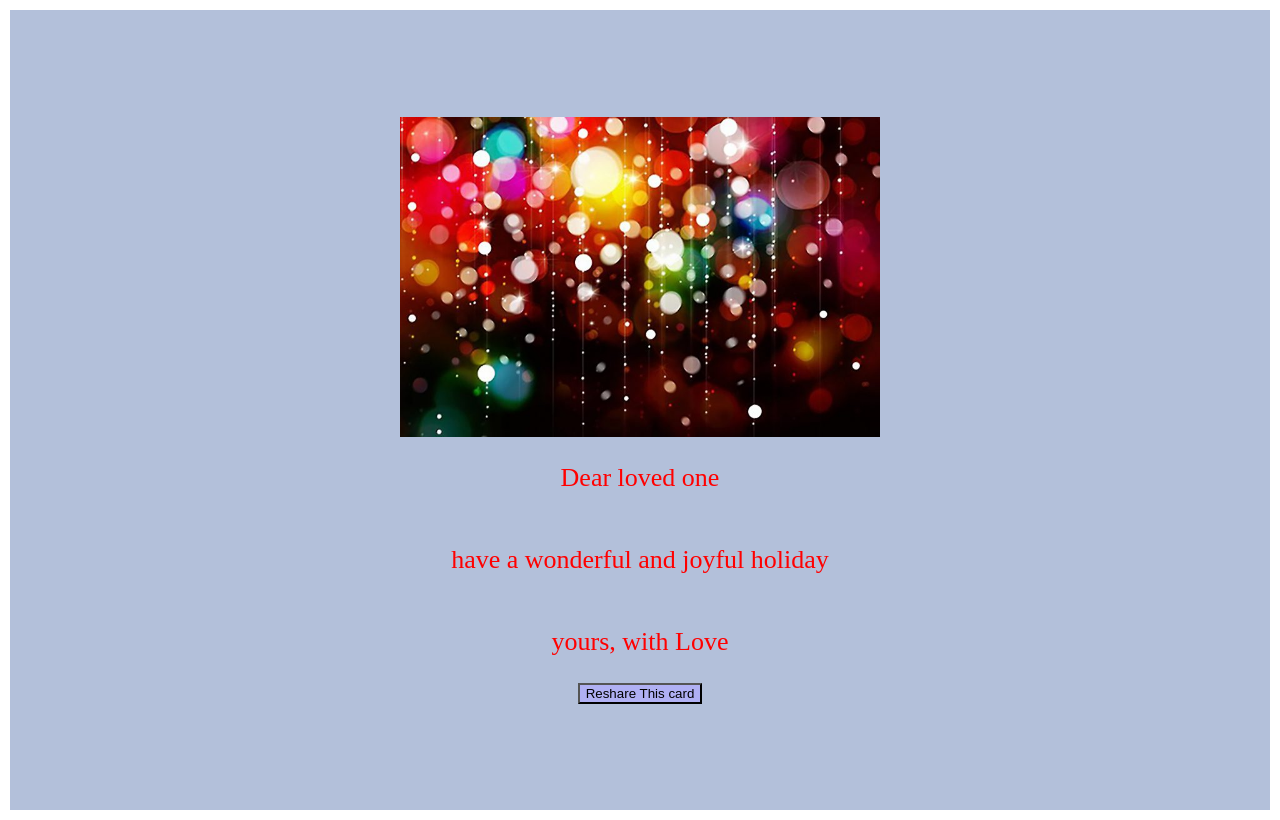
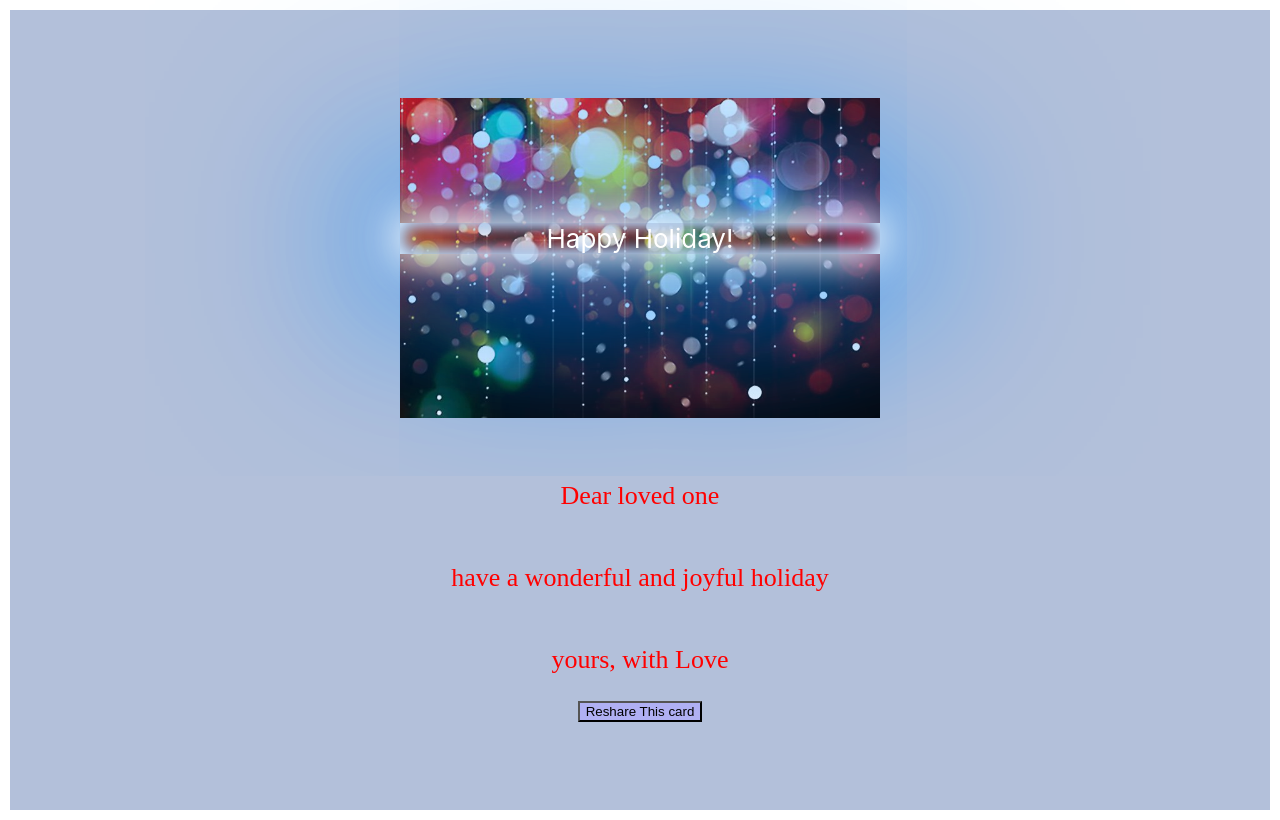
Before and after one commit to Tesfa-Worku/ecard, a React (Create React App) app: page / in a window 1280 px wide. Built offline with nearby package versions, Linux system fonts and the light colour scheme; a web font is replaced by a local one.

Commit message:
feat(animation): add animation to e-card #15

```diff
--- a/src/App.css
+++ b/src/App.css
@@ -23,6 +23,44 @@ body {
   color: white;
 }
 
+.neon-light {
+  transform: translate(-0%, -650%);
+  box-shadow: 0 0 40px 5px #fff, inset 0 0 20px #fff, 0 0 160px 20px #08f,
+    inset 0 0 20px #08f, 0 0 320px 30px #08f, inset 0 0 20px rgb(194, 124, 124);
+  animation: run 1s linear infinite;
+}
+
+@keyframes run {
+  0% {
+    left: 35%;
+    opacity: 0;
+  }
+  2% {
+    left: 35%;
+    opacity: 1;
+  }
+  4% {
+    left: 35%;
+    opacity: 0;
+  }
+  6% {
+    left: 35%;
+    opacity: 1;
+  }
+  8% {
+    left: 35%;
+    opacity: 0;
+  }
+  10% {
+    left: 35%;
+    opacity: 1;
+  }
+  100% {
+    left: 65%;
+    opacity: 1;
+  }
+}
+
 .button {
   background-color: rgb(176, 176, 243);
   color: #000;
@@ -42,6 +80,6 @@ body {
 }
 
 .script {
-  font-family: 'Corinthia', cursive;
+  font-family: "Corinthia", cursive;
   color: red;
 }
--- a/src/Components/GreetingCard.js
+++ b/src/Components/GreetingCard.js
@@ -31,7 +31,12 @@ function GreetingCard({ email, greeting, body, closing, setCustomize, preview, s
     return (
         <div className="App">
             <header className="App-header">
-                <img src={HolidayImage} className="App-logo" alt="Holiday" />
+                <div>
+                    <img src={HolidayImage} className="App-logo" alt="Holiday" />
+                    <div className='neon-light'>
+                        Happy Holiday!
+                    </div>
+                </div>
                 <p className='script'>{greeting}</p>
                 <p className='script'>{body}</p>
                 <p className='script'>{closing}</p>
```
